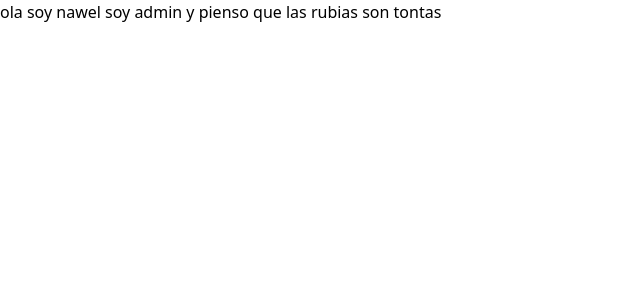
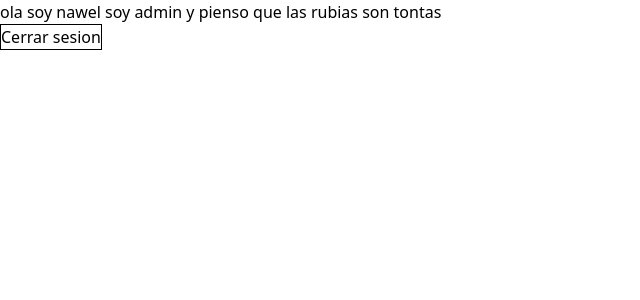
Before and after one commit to FloritoM/NextStep_TP, a Next.js app: page /adminDashboard in a window 1280 px wide. Shown: the top 300 px of the page, without its empty margins (0-640 px from the left). Built offline with nearby package versions, Linux system fonts and the light colour scheme.

Commit message:
login y log out funcionando

```diff
--- a/app/adminDashboard/page.tsx
+++ b/app/adminDashboard/page.tsx
@@ -1,5 +1,11 @@
+import Nav from "../ui/nav";
+
 export default async function AdminDashboard() {
     return (
-        <h1>ola soy nawel soy admin y pienso que las rubias son tontas</h1>
+        <>
+            <h1>ola soy nawel soy admin y pienso que las rubias son tontas</h1>
+            <Nav />
+        </>
+
     );
 }
--- /dev/null
+++ b/app/ui/nav.tsx
@@ -0,0 +1,16 @@
+import { signOut } from "@/auth"
+import { Button} from "./button";
+
+export default function Nav() {
+
+    return (
+        <form
+            action={async () => {
+                'use server';
+                await signOut({ redirectTo: '/' });
+            }}
+        >
+            <Button className="cursor-pointer hover:bg-indigo-300 border-solid border-1 active:bg-blue-600 aria-disabled:cursor-not-allowed aria-disabled:opacity-50" buttonText={"Cerrar sesion"} />
+        </form>
+    )
+}
```
